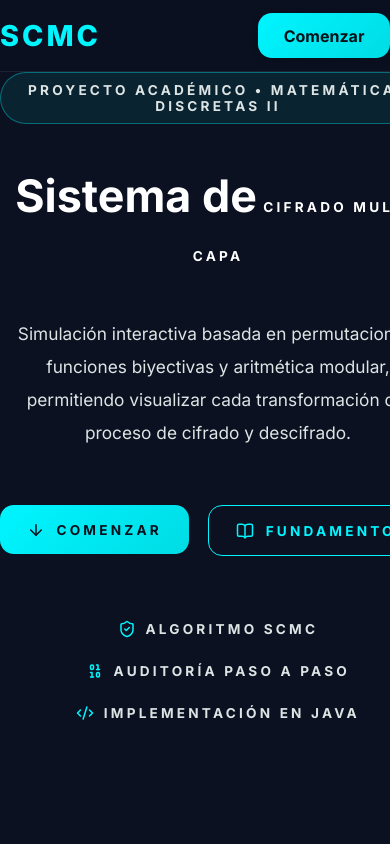
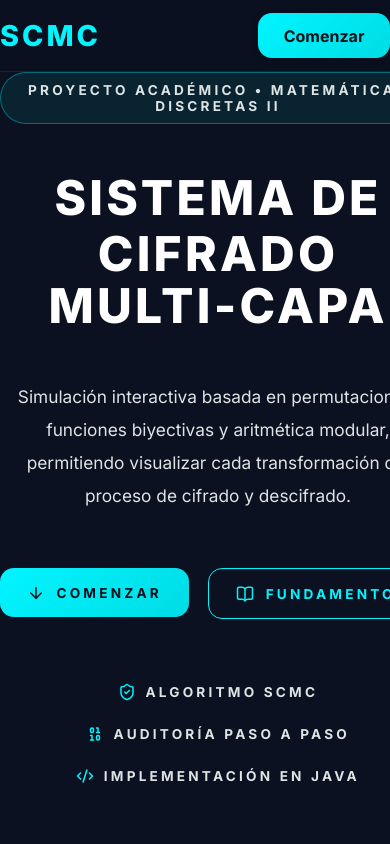
Before and after one commit to Angel-Suescun/SCMC, a React (Vite) app in the folder frontend/SCMC_Frontend/: page / in a window 390 px wide. Shown: the top 844 px of the page. Built offline with nearby package versions, Linux system fonts and the light colour scheme; no server answers.

Commit message:
feat: update

```diff
--- a/frontend/SCMC_Frontend/src/modules/home/components/Hero/Hero.css
+++ b/frontend/SCMC_Frontend/src/modules/home/components/Hero/Hero.css
@@ -40,19 +40,51 @@
 
 .hero-title{
 
-    font-size:4rem;
+    display:flex;
 
-    line-height:1.15;
+    flex-direction:column;
 
-    color:var(--text-primary);
+    gap:.2rem;
 
     margin-bottom:1.5rem;
 
 }
 
-.hero-title span{
+.hero-title-line,
+
+.hero-title-highlight{
+
+    display:block;
+
+    font-family:inherit;
+
+    font-size:clamp(3rem,5vw,4rem) !important;
+
+    font-weight:800 !important;
+
+    line-height:1.1;
+
+    letter-spacing:0;
+
+    text-transform:none;
+
+    margin:0;
+
+    padding:0;
+
+}
+
+.hero-title-line{
+
+    color:var(--text-primary);
+
+}
+
+.hero-title-highlight{
 
     color:var(--color-primary);
+
+    text-shadow:0 0 14px rgba(0,245,255,.18);
 
 }
 
@@ -75,6 +107,38 @@
     display:flex;
 
     gap:1.2rem;
+
+}
+
+.hero-highlights{
+
+    margin-top:2.5rem;
+
+    display:flex;
+
+    flex-wrap:wrap;
+
+    gap:1.5rem;
+
+}
+
+.hero-highlight{
+
+    display:flex;
+
+    align-items:center;
+
+    gap:.6rem;
+
+    color:var(--text-secondary);
+
+    font-size:.95rem;
+
+}
+
+.hero-highlight svg{
+
+    color:var(--color-primary);
 
 }
 
@@ -134,7 +198,6 @@
 
 }
 
-
 @media(max-width:950px){
 
     .hero-container{
@@ -157,48 +220,22 @@
 
     }
 
+    .hero-highlights{
+
+        justify-content:center;
+
+    }
+
     .hero-visual{
 
         margin-top:4rem;
 
     }
 
-    .hero-highlights{
+    .hero-title{
 
-    justify-content:center;
+        align-items:center;
+
+    }
 
 }
-
-}
-
-.hero-highlights{
-
-    margin-top:2.5rem;
-
-    display:flex;
-
-    flex-wrap:wrap;
-
-    gap:1.5rem;
-
-}
-
-.hero-highlight{
-
-    display:flex;
-
-    align-items:center;
-
-    gap:.6rem;
-
-    color:var(--text-secondary);
-
-    font-size:.95rem;
-
-}
-
-.hero-highlight svg{
-
-    color:var(--color-primary);
-
-}
--- a/frontend/SCMC_Frontend/src/modules/home/components/Hero/Hero.tsx
+++ b/frontend/SCMC_Frontend/src/modules/home/components/Hero/Hero.tsx
@@ -1,16 +1,16 @@
 import "./Hero.css";
 
-import { ArrowDown, BookOpen } from "lucide-react";
+import {
+    ArrowDown,
+    BookOpen,
+    ShieldCheck,
+    Binary,
+    Code2
+} from "lucide-react";
 
 import { Link } from "react-router-dom";
 
 import Button from "../../../../shared/components/Button";
-
-import {
-    ShieldCheck,
-    Binary,
-    Code2
-} from "lucide-react";
 
 const Hero = () => {
 
@@ -19,8 +19,6 @@ const Hero = () => {
         <section className="hero">
 
             <div className="container hero-container">
-
-                {/* =========================== */}
 
                 <div className="hero-content">
 
@@ -32,11 +30,15 @@ const Hero = () => {
 
                     <h1 className="hero-title">
 
-                        Sistema de
+                        <span className="hero-title-line">
 
-                        <span>
+                            Sistema de
 
-                            {" "}Cifrado Multi-Capa
+                        </span>
+
+                        <span className="hero-title-line">
+
+                            Cifrado Multi-Capa
 
                         </span>
 
@@ -45,11 +47,8 @@ const Hero = () => {
                     <p className="hero-description">
 
                         Simulación interactiva basada en permutaciones,
-
                         funciones biyectivas y aritmética modular,
-
                         permitiendo visualizar cada transformación del
-
                         proceso de cifrado y descifrado.
 
                     </p>
@@ -59,7 +58,9 @@ const Hero = () => {
                         <Link to="/encrypt">
 
                             <Button
+
                                 icon={<ArrowDown size={18}/>}
+
                             >
 
                                 Comenzar
@@ -71,8 +72,11 @@ const Hero = () => {
                         <Link to="/mathematics">
 
                             <Button
+
                                 variant="outline"
+
                                 icon={<BookOpen size={18}/>}
+
                             >
 
                                 Fundamentos
@@ -87,30 +91,36 @@ const Hero = () => {
 
                         <div className="hero-highlight">
 
-                            <ShieldCheck size={18} />
+                            <ShieldCheck size={18}/>
 
                             <span>
+
                                 Algoritmo SCMC
+
                             </span>
 
                         </div>
 
                         <div className="hero-highlight">
 
-                            <Binary size={18} />
+                            <Binary size={18}/>
 
                             <span>
+
                                 Auditoría paso a paso
+
                             </span>
 
                         </div>
 
                         <div className="hero-highlight">
 
-                            <Code2 size={18} />
+                            <Code2 size={18}/>
 
                             <span>
+
                                 Implementación en Java
+
                             </span>
 
                         </div>
@@ -118,8 +128,6 @@ const Hero = () => {
                     </div>
 
                 </div>
-
-                {/* =========================== */}
 
                 <div className="hero-visual">
 
```
